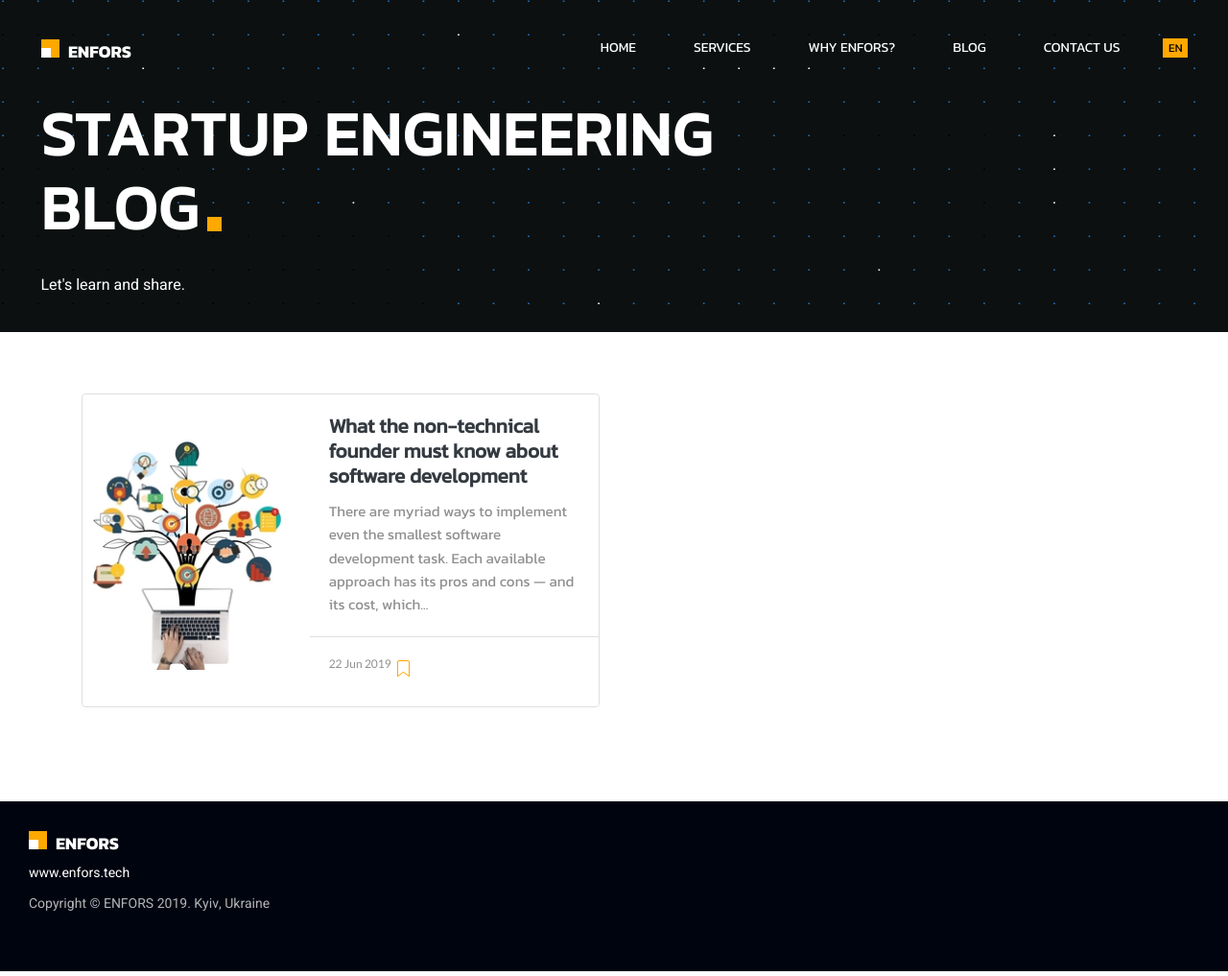
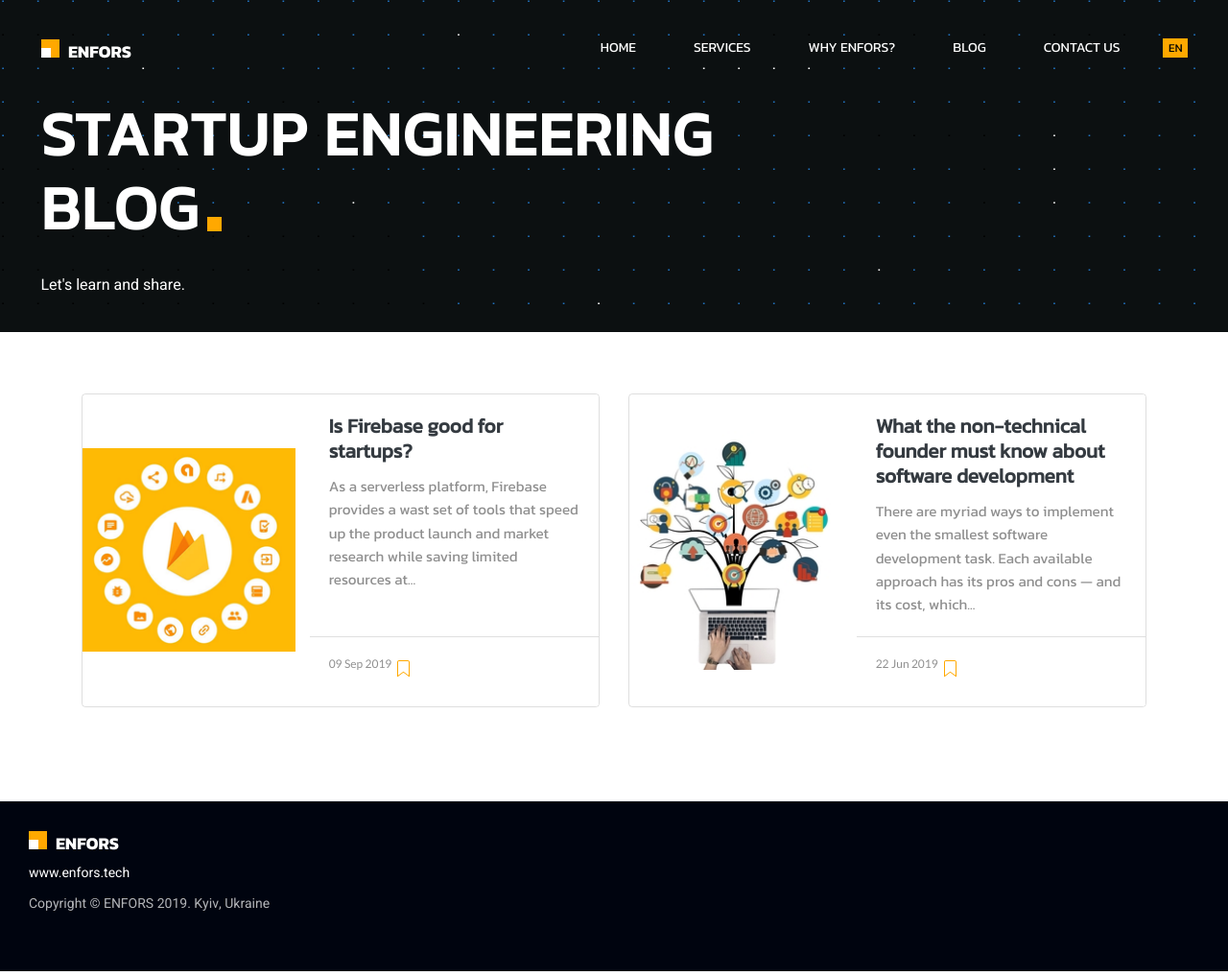
Before and after one commit to chachik/chachik.github.io, a Jekyll site: the page built from blog.html, in a window 1280 px wide. Shown: the whole page at 96% size. Built offline with Jekyll 4.4.1, drawn with Linux system fonts in a browser that asks for light colours; nearby versions of some CDN libraries.

Commit message:
Firebase post was added.

```diff
--- a/_layouts/post.html
+++ b/_layouts/post.html
@@ -123,10 +123,10 @@ post_class: post-template
                 <!-- Prev/Next -->
                 <div class="row PageNavigation d-flex justify-content-between font-weight-bold">
                 {% if page.previous.url %}
-                <a class="prev d-block col-md-6" href="{{page.previous.url | absolute_url}}"> &laquo; {{page.previous.title}}</a>
+                <a class="prev d-block col-md-12" href="{{page.previous.url | absolute_url}}"> &laquo; {{page.previous.title}}</a>
                 {% endif %}
                 {% if page.next.url %}
-                <a class="next d-block col-md-6 text-lg-right" href="{{page.next.url | absolute_url}}">{{page.next.title}} &raquo; </a>
+                <a class="next d-block col-md-12 text-lg-right" href="{{page.next.url | absolute_url}}">{{page.next.title}} &raquo; </a>
                 {% endif %}
                 <div class="clearfix"></div>
                 </div>
--- /dev/null
+++ b/_posts/2019-09-09-firebase-for-startups.md
@@ -0,0 +1,29 @@
+---
+layout: post
+title:  "Is Firebase good for startups?"
+categories: [ technologies for startups ]
+tags: [software development, startup, firebase]
+image: images/firebase.png
+image_small: images/firebase_small.png
+description: "Firebase tips for startups."
+featured: true
+hidden: true
+blog: true
+post: true
+comments: true
+permalink: /blog/:year/:month/:day/:title:output_ext
+sitemap:
+    priority: 1
+discussion_id: firebase-for-startups
+redirect_from: /blog/technologies%20for%20for%20startups/2019/09/09/firebase-for-startups.html
+---
+
+As a serverless platform, Firebase provides a wast set of tools that speed up the product launch and market research while saving limited resources at the beginning. Thus, that is an excellent choice on the Seed stage.
+
+And after finding the niche and starting growing, there are two possible strategies to follow:
+1. Gradually migrating into a more predictable and controlled backend infrastructure to mitigate high-costs risks.
+2. Continue using Firebase with additional measures:
+    * Make sure that you understand the price calculation policy and keep watching its changes;
+    * Budget growing costs with a risk buffer;
+    * Thoroughly test the efficiency of client-to-server, server-to-server communications, as even a small bug can lead to useless data transferring loops and exponential growth of costs.
+    * Still, use option one if your platform works with photo and video content.
```
Also changed, not shown: images/firebase.png (added), images/firebase_small.png (added).
